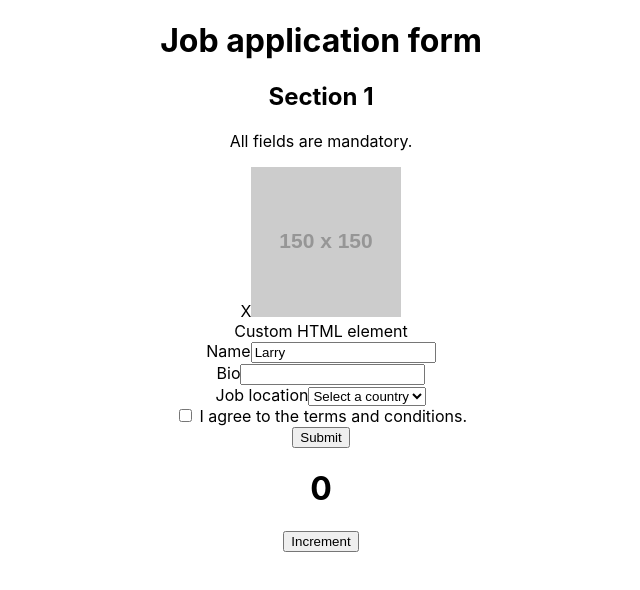
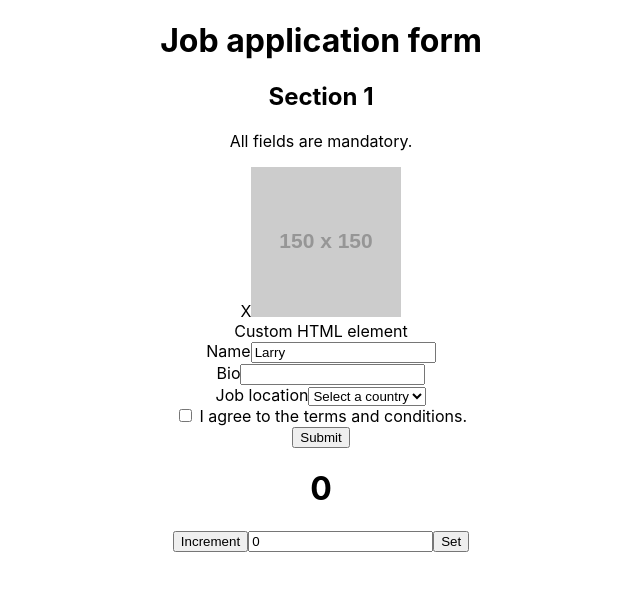
Before and after one commit to lgolding/codevolution-react-testing-tutorial, a React (Create React App) app: page / in a window 1280 px wide. Shown: the top 590 px of the page, without its empty margins (319-959 px from the left). Built offline with nearby package versions, Linux system fonts and the light colour scheme.

Commit message:
Simulate keyboard interaction.

```diff
--- a/src/components/counter/counter.tsx
+++ b/src/components/counter/counter.tsx
@@ -4,10 +4,18 @@
 
 const Counter: FC<CounterProps> = () => {
   const [count, setCount] = useState(0);
+  const [amount, setAmount] = useState(0);
   return (
     <div>
       <h1>{count}</h1>
       <button onClick={() => setCount(count + 1)}>Increment</button>
+      <input
+        type="number"
+        name="amount"
+        value={amount}
+        onChange={(e) => setAmount(parseInt(e.target.value))}
+      />
+      <button onClick={() => setCount(amount)}>Set</button>
     </div>
   );
 };
```
Also changed, not shown: 2 other files (tests, documents, lock files or other folders).
